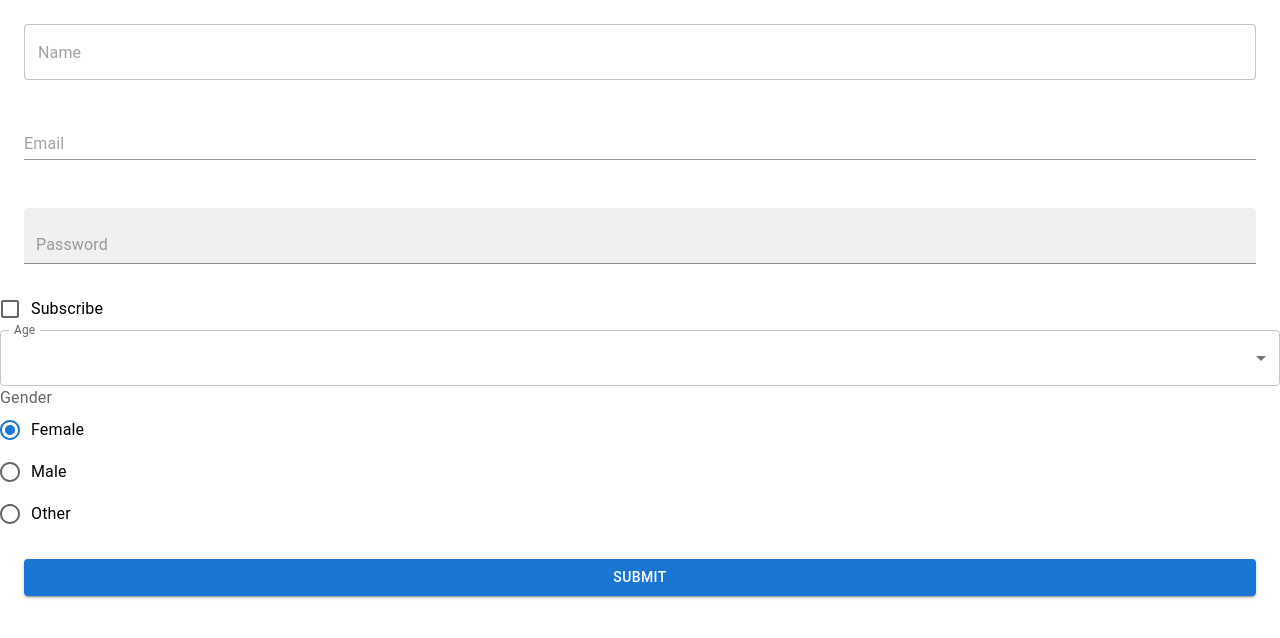
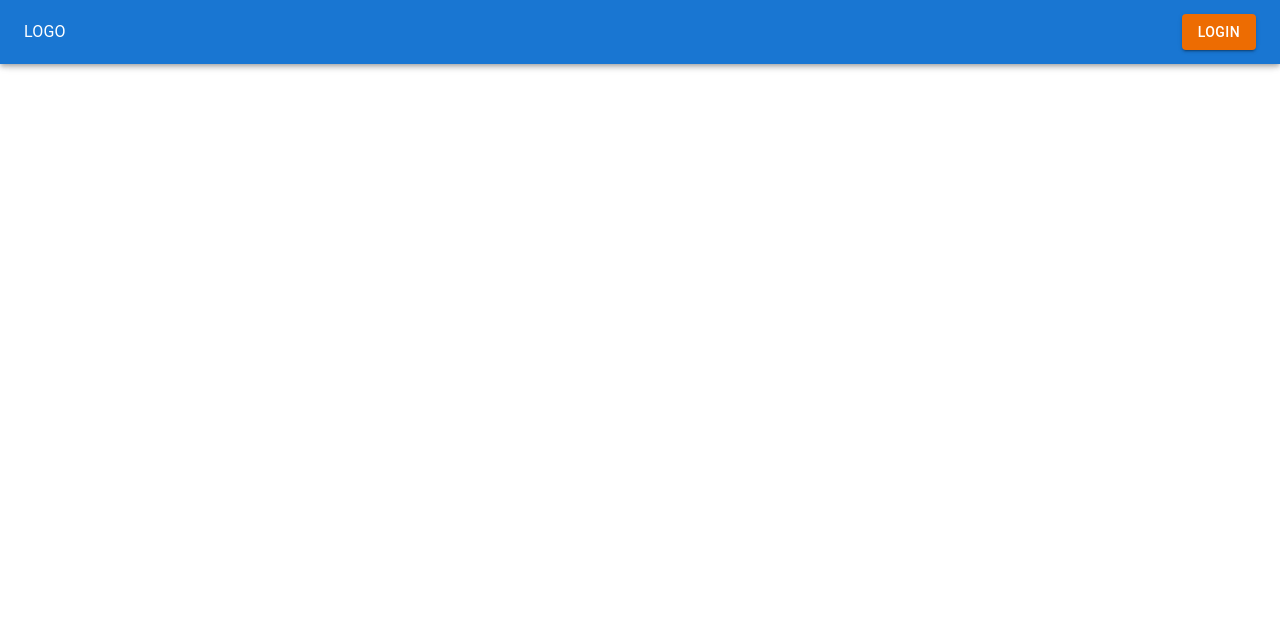
Before and after one commit to donghun-k/keep-learning, a React (Create React App) app: page / in a window 1280 px wide. Shown: the top 638 px of the page. Built offline with nearby package versions, Linux system fonts and the light colour scheme; the HTML template or start-up script is replaced by a standard one.

Commit message:
저장소 통합

```diff
--- a/src/Test.jsx
+++ b/src/Test.jsx
@@ -1,126 +1,22 @@
-import {
-  Button,
-  Checkbox,
-  FormControl,
-  FormControlLabel,
-  FormGroup,
-  FormLabel,
-  InputLabel,
-  MenuItem,
-  Radio,
-  RadioGroup,
-  Select,
-  TextField,
-} from '@mui/material';
+import { AppBar, Button, Toolbar, Typography } from '@mui/material';
 import React from 'react';
 import { useState } from 'react';
 
 const Test = () => {
-  const [inputs, setInputs] = useState({
-    name: '',
-    email: '',
-    password: '',
-    subscribe: false,
-    age: 0,
-    gender: '',
-  });
-
-  const handleChange = (e) => {
-    setInputs((prevState) => ({
-      ...prevState,
-      [e.target.name]: e.target.value,
-    }));
-  };
-
-  const handleSubmit = (e) => {
-    e.preventDefault();
-    console.log(inputs);
-  };
-
   return (
     <div>
-      <form
-        style={{ display: 'flex', flexDirection: 'column' }}
-        onSubmit={handleSubmit}
-      >
-        <TextField
-          name='name'
-          value={inputs.name}
-          onChange={handleChange}
-          type='text'
-          placeholder='Name'
-          variant='outlined'
-          sx={{ margin: 3 }}
-        />
-        <TextField
-          name='email'
-          value={inputs.email}
-          onChange={handleChange}
-          type='email'
-          placeholder='Email'
-          variant='standard'
-          sx={{ margin: 3 }}
-        />
-        <TextField
-          name='password'
-          value={inputs.password}
-          onChange={handleChange}
-          type='password'
-          placeholder='Password'
-          variant='filled'
-          sx={{ margin: 3 }}
-        />
-        <FormGroup>
-          <FormControlLabel
-            control={
-              <Checkbox
-                onChange={() =>
-                  setInputs((prev) => ({
-                    ...prev,
-                    subscribe: !inputs.subscribe,
-                  }))
-                }
-              />
-            }
-            label='Subscribe'
-          />
-        </FormGroup>
-
-        <FormControl fullWidth>
-          <InputLabel>Age</InputLabel>
-          <Select
-            name='age'
-            value={inputs.age}
-            label='Age'
-            onChange={handleChange}
+      <AppBar>
+        <Toolbar>
+          <Typography>LOGO</Typography>
+          <Button
+            variant='contained'
+            sx={{ marginLeft: 'auto' }}
+            color='warning'
           >
-            <MenuItem value={10}>Ten</MenuItem>
-            <MenuItem value={20}>Twenty</MenuItem>
-            <MenuItem value={30}>Thirty</MenuItem>
-          </Select>
-        </FormControl>
-
-        <FormControl>
-          <FormLabel>Gender</FormLabel>
-          <RadioGroup
-            onChange={handleChange}
-            defaultValue='female'
-            name='gender'
-          >
-            <FormControlLabel
-              value='female'
-              control={<Radio />}
-              label='Female'
-            />
-            <FormControlLabel value='male' control={<Radio />} label='Male' />
-            <FormControlLabel value='other' control={<Radio />} label='Other' />
-          </RadioGroup>
-        </FormControl>
-
-        <Button type='submit' variant='contained' sx={{ margin: 3 }}>
-          Submit
-        </Button>
-      </form>
+            Login
+          </Button>
+        </Toolbar>
+      </AppBar>
     </div>
   );
 };
```
